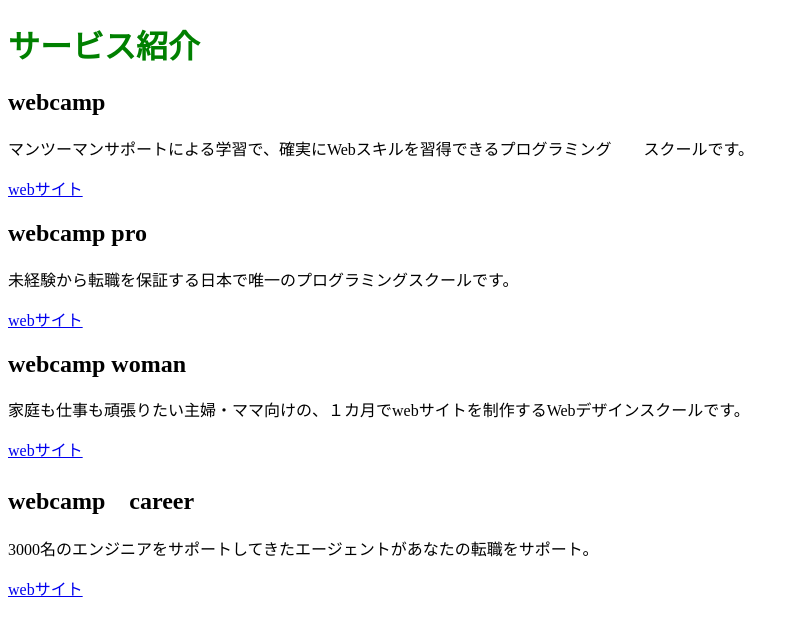
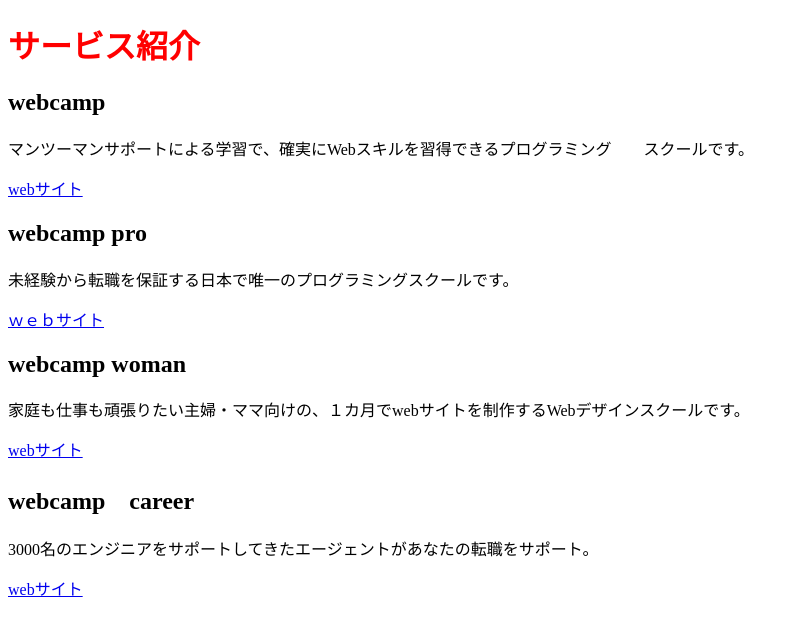
Before and after one commit to shiho-h/HTMLCSS, a plain HTML site: page ensyu.html in a window 1280 px wide. Shown: the whole page, without its empty margins (0-799 px from the left). Drawn offline with Linux system fonts and the light colour scheme.

Commit message:
finish1-2

```diff
--- a/ensyu.css
+++ b/ensyu.css
@@ -1,3 +1,3 @@
 h1 {
-    color: green;
+    color: red;
 }
--- a/ensyu.html
+++ b/ensyu.html
@@ -11,7 +11,7 @@
 	<a href="https://www.google.com/">webサイト</a>
 	<h2>webcamp pro</h2>
 	<p>未経験から転職を保証する日本で唯一のプログラミングスクールです。</p>
-	<a href="https://www.google.com/">webサイト</a>
+	<a href="https://www.google.com/">ｗｅｂサイト</a>
 	<h2>webcamp woman</h2>
 	<p>家庭も仕事も頑張りたい主婦・ママ向けの、１カ月でwebサイトを制作するWebデザインスクールです。</p>
 	<a href="https://www.google.com/">webサイト</a>
```
